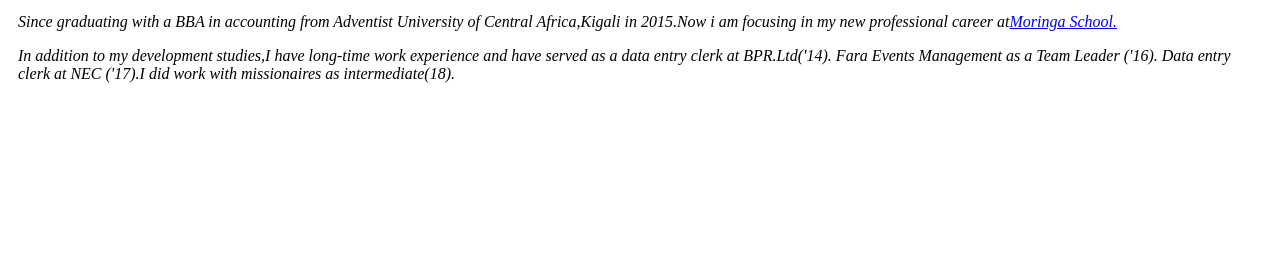
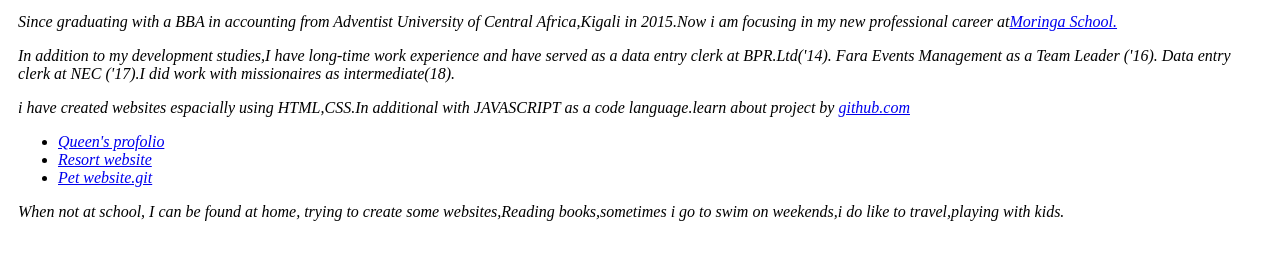
Before and after one commit to Queen-Uwitonze/my-first-website, a plain HTML site: page my-first-website.html in a window 1280 px wide. Shown: the part 137-396 px from the top of the page. Drawn offline with Linux system fonts and the light colour scheme; files that its build step writes are made by us from their sources; files whose address does not match are found by name.

Commit message:
added paragraphs and project i have done

```diff
--- a/my-first-website.html
+++ b/my-first-website.html
@@ -13,5 +13,14 @@
         <p>Since graduating with a BBA in accounting from Adventist University of Central Africa,Kigali in 2015.Now i am focusing in my new professional career at<a href="https://moringa.school.com">Moringa School.</a> </p>
         <!--work experience-->
         <p>In addition to my development studies,I have long-time work experience and have served as a data entry clerk at BPR.Ltd('14). Fara Events Management as a Team Leader  ('16). Data entry clerk at NEC ('17).I did work with missionaires as intermediate(18).</p>
+        <!--introducing language i have used when creating websites-->
+        <p>i have created websites espacially using HTML,CSS.In additional with JAVASCRIPT as a code language.learn about project by <a href="https://github.com/Queen-Uwitonze" target="blank">github.com</a></p>
+           <ul>
+               <li><a href="https://github.com/Queen-Uwitonze/my-first-website.git">Queen's profolio</a></li>
+               <li><a href="https://github.com/Queen-Uwitonze/Resort-website.git">Resort website</a></li>
+               <li><a href="https://github.com/Queen-Uwitonze/pet-website.git">Pet website.git</a></li>
+           </ul>
+        <!--what i like to do on my free-time-->
+        <p>When not at school, I can be found at home, trying to create some websites,Reading books,sometimes i go to swim on weekends,i do like to travel,playing with kids.</p>
     </body>
 </html>
```
